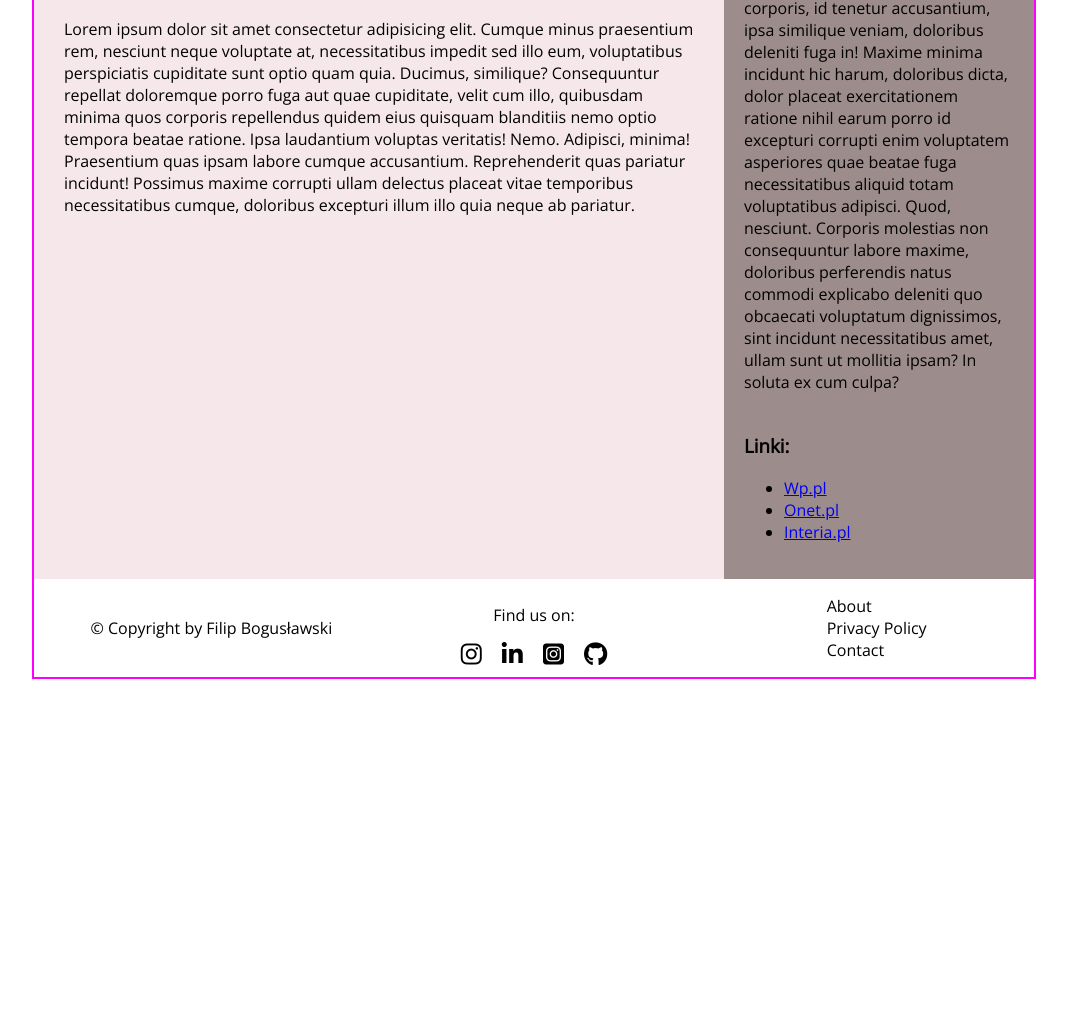
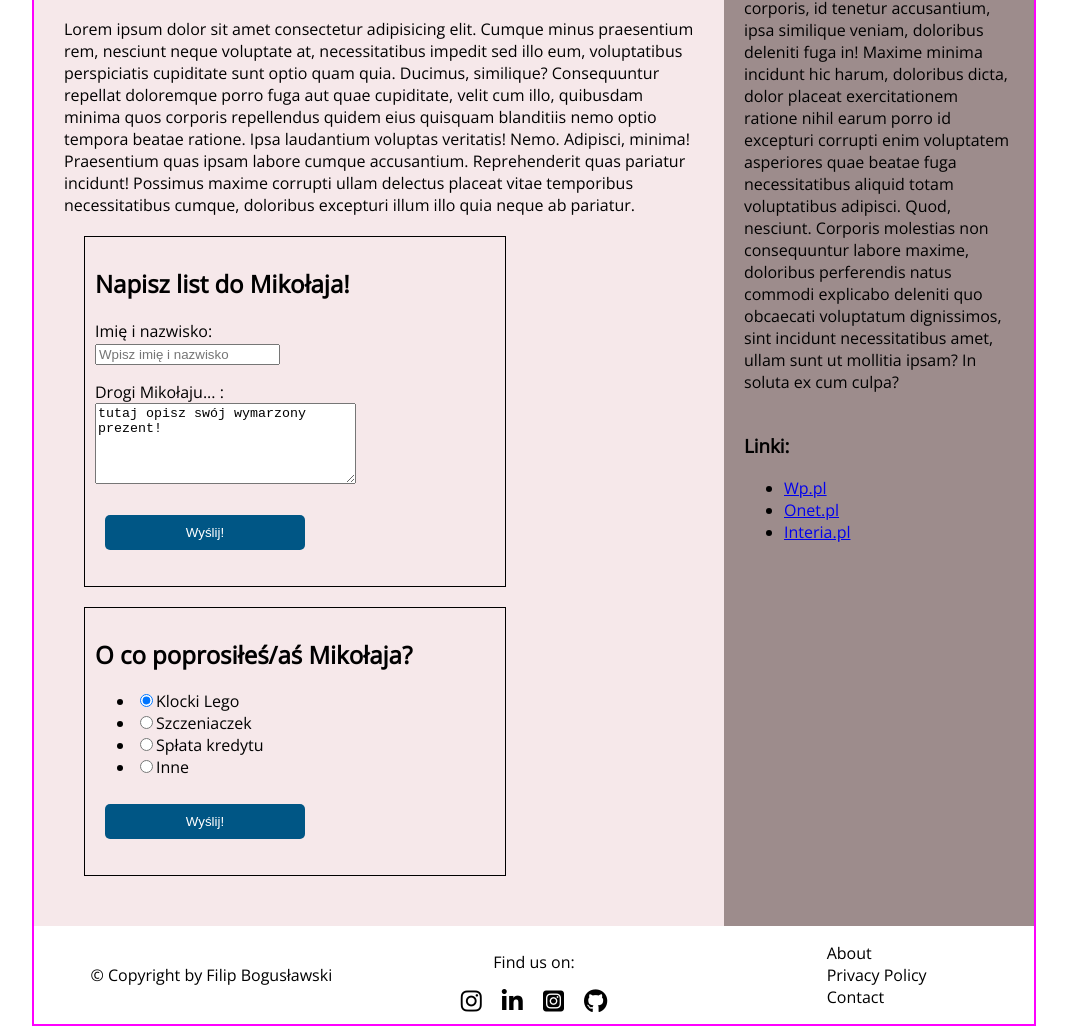
Before and after one commit to Filbog/Zjazd-1---25.11.2023, a plain HTML site: page index.html in a window 1280 px wide. Shown: the part 789-1815 px from the top of the page, without its empty margins (106-1173 px from the left). Before the commit the page ends 1468 px from the top, so only its background shows below. Drawn offline with nearby package versions, Linux system fonts and the light colour scheme.

Commit message:
Form added in main

```diff
--- a/css/style.css
+++ b/css/style.css
@@ -1,19 +1,21 @@
-body{
+body {
     margin: 0;
     padding: 0;
     font-size: 16px;
     font-family: 'Open Sans', sans-serif;
 }
 
-img{
+img {
     max-width: 100%;
     height: auto;
 }
+
 #container {
     width: 1000px;
     margin: 0 auto;
     border: 2px solid magenta;
 }
+
 /* header */
 header {
     padding: 20px 15px;
@@ -22,7 +24,7 @@ header {
     justify-content: space-between;
 }
 
-nav ul{
+nav ul {
     list-style-type: none;
 }
 
@@ -40,7 +42,7 @@ nav ul li a {
 
 }
 
-nav ul li a:hover{
+nav ul li a:hover {
     color: red;
 }
 
@@ -49,33 +51,33 @@ nav ul li a:hover{
 }
 
 /* Main  */
-main{
+main {
     display: flex;
     justify-content: space-between;
 }
 
-main article{
+main article {
     width: 70%;
     background: #F6E8EA;
     padding: 30px;
 }
 
-main article img{
+main article img {
     border: 3px red dotted;
     border-radius: 5px;
 }
 
-main aside{
+main aside {
     width: 30%;
     background: #9D8C8C;
     padding: 20px;
 }
 
-.widget{
+.widget {
     margin-bottom: 40px;
 }
 
-.widget img{
+.widget img {
     float: left;
     margin-right: 6px;
     margin-top: 3px;
@@ -83,46 +85,83 @@ main aside{
     border-radius: 5px;
 }
 
+/* ASIA */
+form label {
+    max-width: 150px;
+    width: 100%;
+    display: inline-block;
+    margin-right: 5px;
+}
+
+form {
+    border: 1px solid black;
+    padding: 10px;
+    width: 100%;
+    max-width: 400px;
+    margin: 20px;
+}
+
+button {
+    width: 50%;
+    border: none;
+    background-color: hsl(201, 100%, 26%);
+    color: white;
+    padding: 10px;
+    border-radius: 5px;
+    margin: 10px;
+}
+
+button:hover {
+    background-color: hsl(201, 91%, 35%);
+}
+
+button:active {
+    background-color: hsl(201, 93%, 40%);
+}
+
+/* ASIA-KONIEC */
+
 /* Footer */
 
-footer{
+footer {
     display: flex;
     align-items: center;
     padding-left: 1em;
     padding-right: 1em;
 }
 
-.footer-element{
+.footer-element {
     flex: 1;
     display: flex;
     justify-content: center;
     /* flex-direction: column; */
 }
 
-footer p{
+footer p {
     text-align: center;
 }
 
-footer ul{
+footer ul {
     list-style: none;
 }
-footer a, i{
+
+footer a, i {
     text-decoration: none;
     color: black;
     transition: 0.3s color;
 }
 
-footer a:hover, i:hover{
+footer a:hover, i:hover {
     color: grey;
 }
 
-#footer-icons{
+#footer-icons {
     display: flex;
     flex-direction: column;
     align-items: center;
 }
 
-.fa-brands{
+.fa-brands {
     font-size: 1.5em;
     color: black;
     padding-left: 8px;
--- a/index.html
+++ b/index.html
@@ -50,7 +50,59 @@
                     Adipisci, minima! Praesentium quas ipsam labore cumque accusantium. Reprehenderit quas pariatur
                     incidunt! Possimus maxime corrupti ullam delectus placeat vitae temporibus necessitatibus cumque,
                     doloribus excepturi illum illo quia neque ab pariatur.</p>
+
+            <!-- Asia -->
+                <form>
+                    <p>
+                        <h2> Napisz list do Mikołaja! </h2>
+                        <label>
+                            Imię i nazwisko: <input name="name" placeholder="Wpisz imię i nazwisko"> </label>
+                    </p>
+                    <p>
+                        <label>
+                            Drogi Mikołaju... :
+                            <textarea name="description" rows="5" cols="30">tutaj opisz swój wymarzony prezent!
+                        </textarea>
+                        </label>
+                    </p>
+                    <p>
+                        <button>Wyślij!</button>
+                    </p>
+                </form>
+
+    <form>
+        <h2>O co poprosiłeś/aś Mikołaja?</h2>
+        <ul>
+            <li>
+                <label>
+                    <input type="radio" name="gift" checked>Klocki Lego
+                </label>
+            </li>
+            <li>
+                <label>
+                    <input type="radio" name="gift">Szczeniaczek
+                </label>
+            </li>
+            <li>
+                <label>
+                    <input type="radio" name="gift">Spłata kredytu
+                </label>
+            </li>
+            <li>
+            <label>
+                <input type="radio" name="gift">Inne
+            </label>
+            </li>
+        </ul>
+        <p>
+            <button>Wyślij!</button>
+        </p>
+    </form>
             </article>
+
+            <!-- Asia - koniec -->
+
+
             <aside>
                 <section class="widget">
                     <h2>About the author</h2>
```
